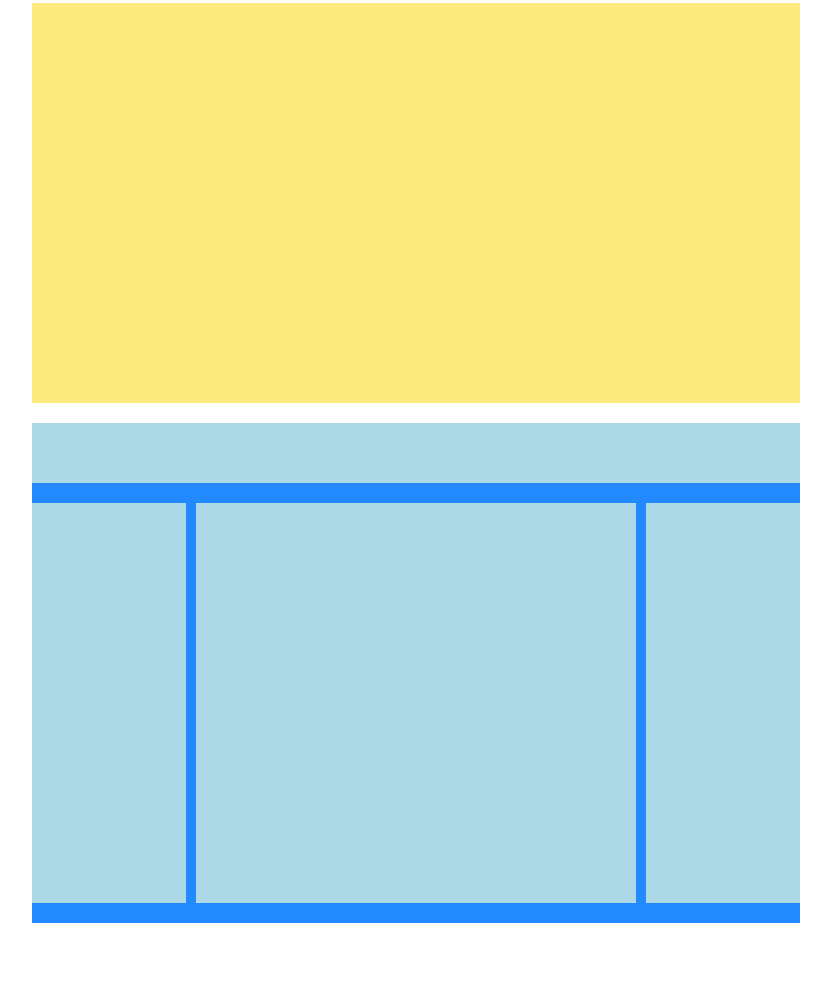
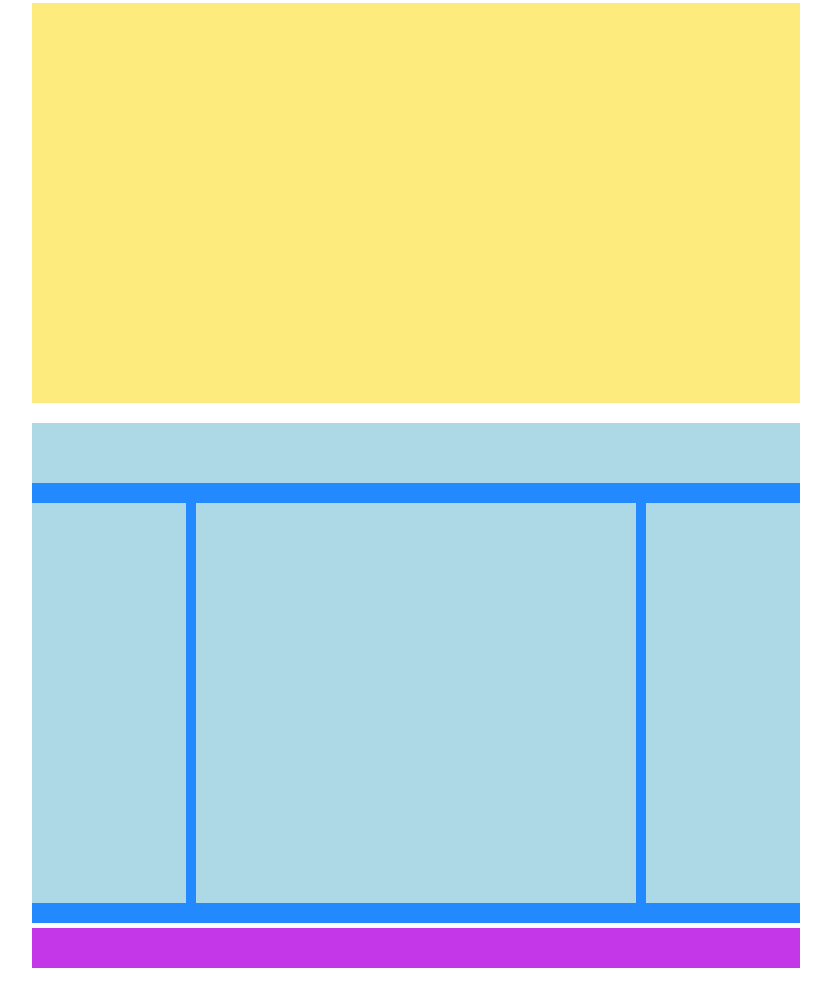
Before and after one commit to SIDDY-CHIUCHIOLO/htmlcss-struttura-wp, a plain HTML site: page index.html in a window 1280 px wide. Shown: the part 137-1144 px from the top of the page, without its empty margins (224-1055 px from the left). Before the commit the page ends 1060 px from the top, so only its background shows below. Drawn offline with Linux system fonts and the light colour scheme.

Commit message:
modifica (inserito commenti)

```diff
--- a/css/style.css
+++ b/css/style.css
@@ -8,17 +8,19 @@
 .layout{
     width: 60%;
     margin: 0 auto;
-    margin-top: 20px;
 }
 
 .header-bg-rosa{
     height: 100px;
     background-color: #ff62d2;
+    margin-top: 20px;
+    margin-bottom: 20px;
 }
 
 .main-bg-giallo{
     background-color: #fdeb7e;
     height: 400px;
+    margin-bottom: 20px ;
 }
 
 .main-container{
@@ -55,9 +57,15 @@
     height: 400px;
     margin-right: 10px;
     width: calc(60% - 20px);
-
 }
 
 .colonna3{
     float: right;
 }
+
+.footer-bg-viola{
+    background-color: #c437e9;
+    height: 40px;
+    margin-top: 5px;
+    margin-bottom: 40px;
+}
--- a/index.html
+++ b/index.html
@@ -5,18 +5,23 @@
     <meta charset="UTF-8">
     <meta http-equiv="X-UA-Compatible" content="IE=edge">
     <meta name="viewport" content="width=device-width, initial-scale=1.0">
-    <title>Document</title>
+    <title>Struttura wp</title>
 </head>
 <body>
 
-    <!-- testa della pagina con background rosa -->
+    <!-- testa della pagina con layout background rosa -->
     <header>
         <div class="layout header-bg-rosa">
         </div>
     </header>
 
+    <!-- corpo centrale della pagina -->
     <main>
+
+        <!-- layout background giallo -->
         <div class="layout main-bg-giallo"></div>
+
+        <!-- layout background blu -->
         <div class="layout main-container clearfix">
             <div class="main-header main-bg-azzurro"></div>
             <div class="colonna1 colonna1-3 main-bg-azzurro"></div>
@@ -25,7 +30,9 @@
         </div>
     </main>
 
+    <!-- footer della pagina con layout background viola -->
     <footer>
+        <div class="layout footer-bg-viola"></div>
     </footer>
 </body>
 </html>
```
